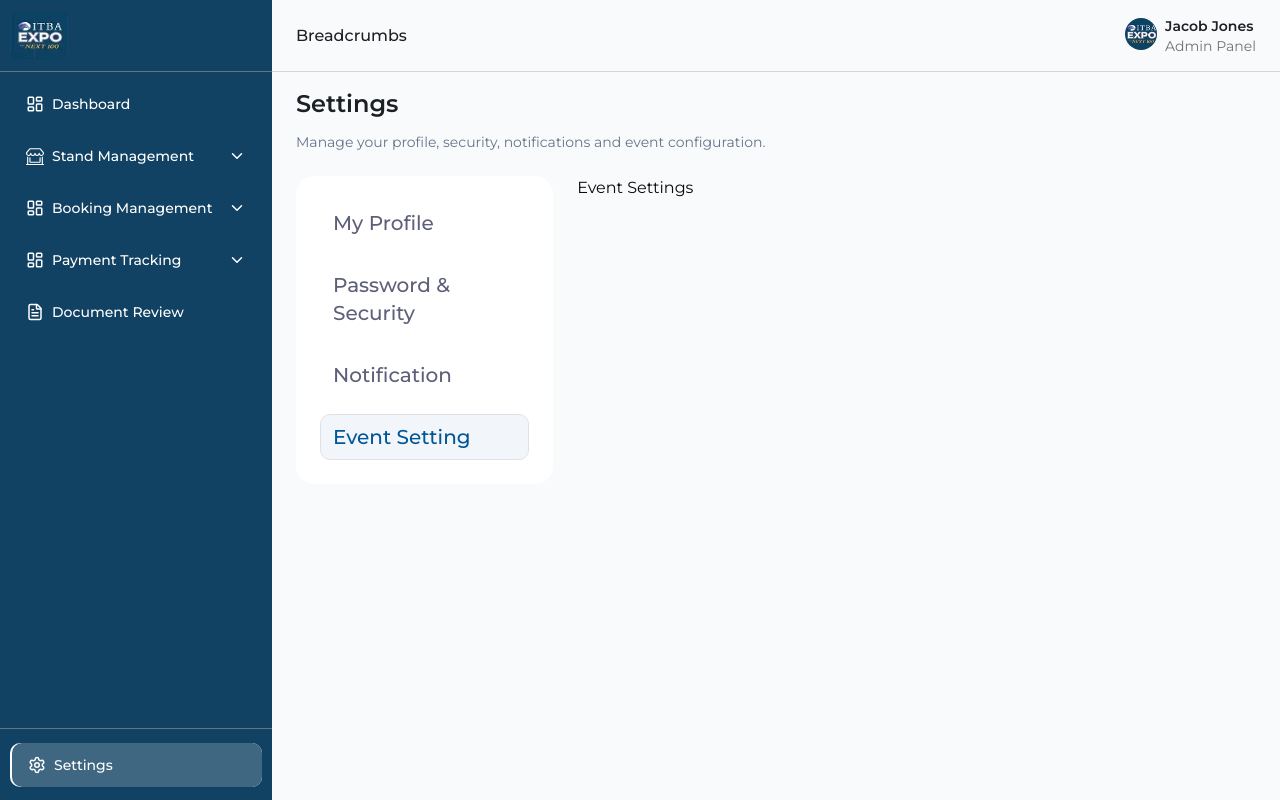
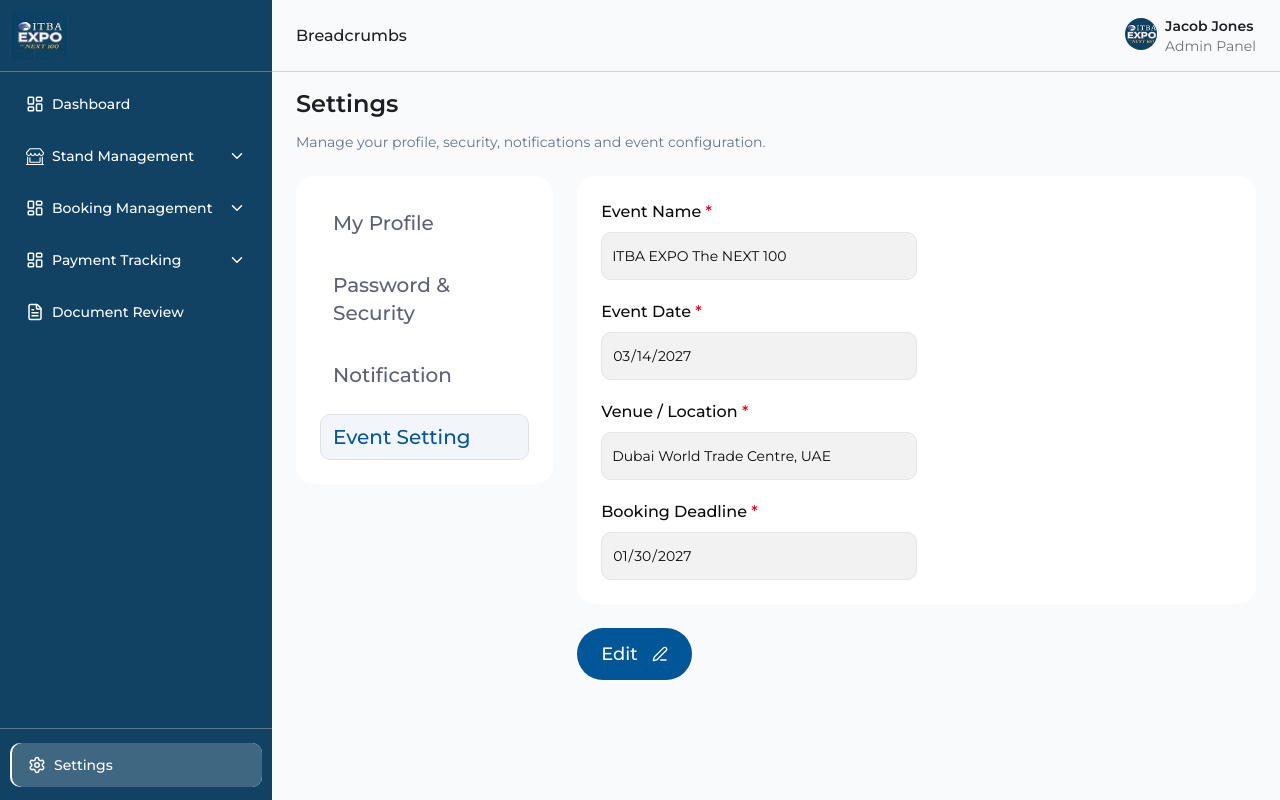
Before and after one commit to backbencherstudio/hanoijane01, a Next.js app: page /dashboard/settings/event-setting in a window 1280 px wide. Built offline with nearby package versions, Linux system fonts and the light colour scheme.

Commit message:
event setting page updated

```diff
--- a/app/dashboard/settings/event-setting/page.tsx
+++ b/app/dashboard/settings/event-setting/page.tsx
@@ -1,7 +1,206 @@
-import React from "react";
+"use client";
+import { Button } from "@/components/ui/button";
+import { Input } from "@/components/ui/input";
+import { PenLine } from "lucide-react";
+import React, { useState } from "react";
+import { useForm, Controller } from "react-hook-form";
+
+// Mock event data
+const mockEvent = {
+  eventName: "ITBA EXPO The NEXT 100",
+  eventDate: "2027-03-14",
+  venue: "Dubai World Trade Centre, UAE",
+  bookingDeadline: "2027-01-30",
+};
+
+interface EventFormData {
+  eventName: string;
+  eventDate: string;
+  venue: string;
+  bookingDeadline: string;
+}
 
 const EventSettingsPage = () => {
-  return <div>Event Settings</div>;
+  const [isEditing, setIsEditing] = useState(false);
+
+  const {
+    control,
+    handleSubmit,
+    formState: { errors },
+    reset,
+  } = useForm<EventFormData>({
+    defaultValues: {
+      eventName: mockEvent.eventName,
+      eventDate: mockEvent.eventDate,
+      venue: mockEvent.venue,
+      bookingDeadline: mockEvent.bookingDeadline,
+    },
+  });
+
+  const onSubmit = (data: EventFormData) => {
+    console.log("Event Settings Data:", data);
+    // Here you would send data to your API
+    setIsEditing(false);
+  };
+
+  const handleEdit = () => {
+    setIsEditing(true);
+  };
+
+  const handleDiscard = () => {
+    reset({
+      eventName: mockEvent.eventName,
+      eventDate: mockEvent.eventDate,
+      venue: mockEvent.venue,
+      bookingDeadline: mockEvent.bookingDeadline,
+    });
+    setIsEditing(false);
+  };
+
+  return (
+    <div>
+      <div className="rounded-2xl">
+        <form onSubmit={handleSubmit(onSubmit)}>
+          <div className="p-4 lg:p-6 rounded-2xl bg-white space-y-5">
+            {/* Event Name */}
+            <div className="xl:w-1/2">
+              <label htmlFor="eventName" className="font-medium">
+                Event Name <span className="text-red-600">*</span>
+              </label>
+              <Controller
+                name="eventName"
+                control={control}
+                rules={{ required: "Event name is required" }}
+                render={({ field }) => (
+                  <Input
+                    {...field}
+                    id="eventName"
+                    placeholder="Enter event name"
+                    disabled={!isEditing}
+                    className={`mt-2 ${
+                      !isEditing ? "opacity-100! cursor-text! select-text" : ""
+                    }`}
+                  />
+                )}
+              />
+              {errors.eventName && (
+                <p className="text-red-500 text-sm mt-1">
+                  {errors.eventName.message}
+                </p>
+              )}
+            </div>
+
+            {/* Event Date */}
+            <div className="xl:w-1/2">
+              <label htmlFor="eventDate" className="font-medium">
+                Event Date <span className="text-red-600">*</span>
+              </label>
+              <Controller
+                name="eventDate"
+                control={control}
+                rules={{ required: "Event date is required" }}
+                render={({ field }) => (
+                  <Input
+                    {...field}
+                    id="eventDate"
+                    type="date"
+                    disabled={!isEditing}
+                    className={`mt-2 ${
+                      !isEditing ? "opacity-100! cursor-text! select-text" : ""
+                    }`}
+                  />
+                )}
+              />
+              {errors.eventDate && (
+                <p className="text-red-500 text-sm mt-1">
+                  {errors.eventDate.message}
+                </p>
+              )}
+            </div>
+
+            {/* Venue / Location */}
+            <div className="xl:w-1/2">
+              <label htmlFor="venue" className="font-medium">
+                Venue / Location <span className="text-red-600">*</span>
+              </label>
+              <Controller
+                name="venue"
+                control={control}
+                rules={{ required: "Venue is required" }}
+                render={({ field }) => (
+                  <Input
+                    {...field}
+                    id="venue"
+                    placeholder="Enter venue location"
+                    disabled={!isEditing}
+                    className={`mt-2 ${
+                      !isEditing ? "opacity-100! cursor-text! select-text" : ""
+                    }`}
+                  />
+                )}
+              />
+              {errors.venue && (
+                <p className="text-red-500 text-sm mt-1">
+                  {errors.venue.message}
+                </p>
+              )}
+            </div>
+
+            {/* Booking Deadline */}
+            <div className="xl:w-1/2">
+              <label htmlFor="bookingDeadline" className="font-medium">
+                Booking Deadline <span className="text-red-600">*</span>
+              </label>
+              <Controller
+                name="bookingDeadline"
+                control={control}
+                rules={{ required: "Booking deadline is required" }}
+                render={({ field }) => (
+                  <Input
+                    {...field}
+                    id="bookingDeadline"
+                    type="date"
+                    disabled={!isEditing}
+                    className={`mt-2 ${
+                      !isEditing ? "opacity-100! cursor-text! select-text" : ""
+                    }`}
+                  />
+                )}
+              />
+              {errors.bookingDeadline && (
+                <p className="text-red-500 text-sm mt-1">
+                  {errors.bookingDeadline.message}
+                </p>
+              )}
+            </div>
+          </div>
+
+          {/* Action Buttons */}
+          <div className="mt-6 flex items-center gap-4 lg:gap-6 justify-end lg:justify-start">
+            {!isEditing ? (
+              <Button type="button" className="px-6" onClick={handleEdit}>
+                Edit <PenLine className="ml-2 h-4 w-4" />
+              </Button>
+            ) : (
+              <>
+                <Button
+                  type="button"
+                  variant="secondary"
+                  className="px-6"
+                  onClick={handleDiscard}
+                >
+                  Discard
+                </Button>
+                <Button type="submit" className="px-6">
+                  Save changes
+                </Button>
+              </>
+            )}
+          </div>
+        </form>
+      </div>
+    </div>
+  );
 };
 
 export default EventSettingsPage;
```
